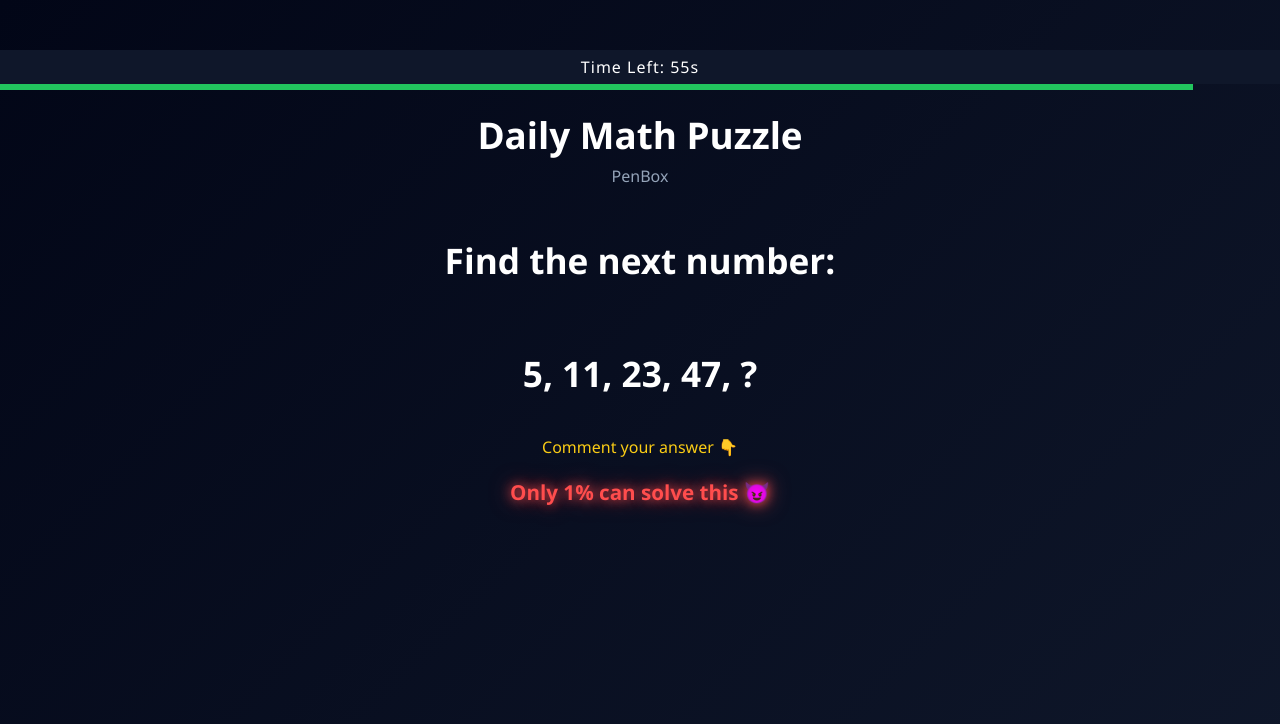
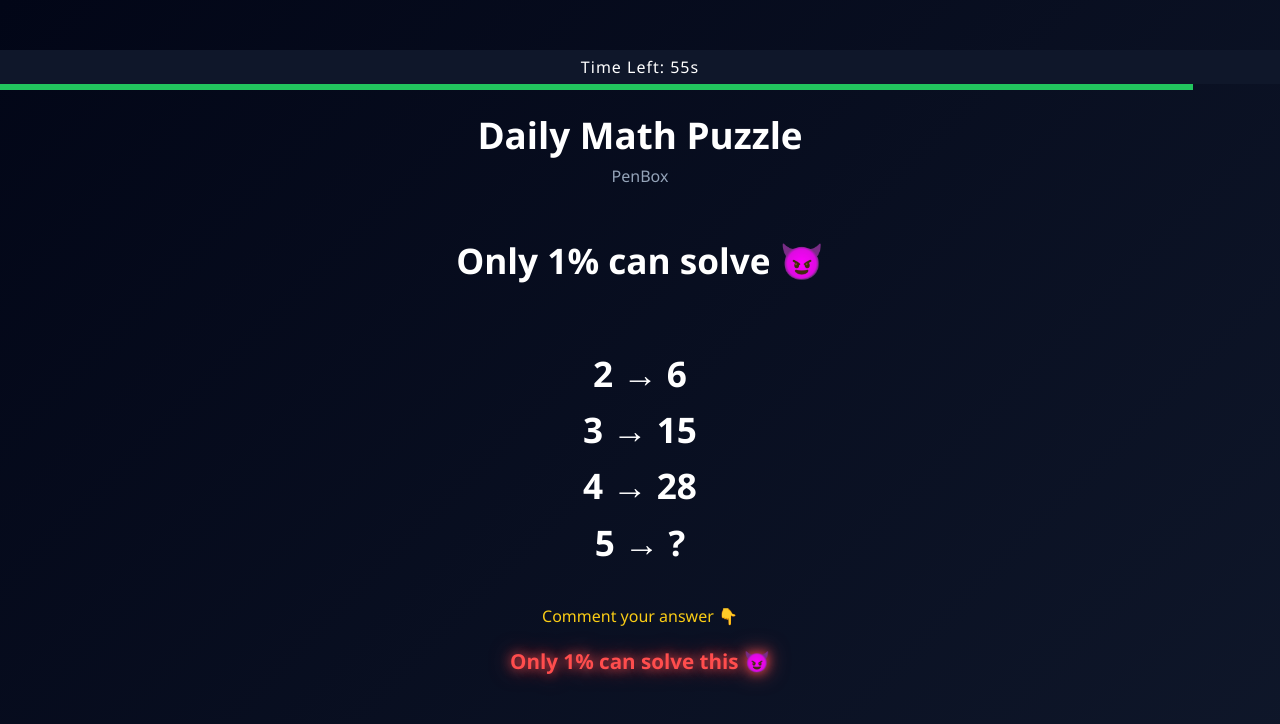
Before and after one commit to meetHeat45/PenBox, a plain HTML site: page index.html in a window 1280 px wide. Drawn offline with Linux system fonts and the light colour scheme.

Commit message:
Update index.html

```diff
--- a/index.html
+++ b/index.html
@@ -116,45 +116,46 @@ h1 {
 <script>
 const puzzles = [
 
-    "Find the next number:<br><br> 5, 11, 23, 47, ?",
+"Only 1% can solve 😈<br><br>2 → 6<br>3 → 15<br>4 → 28<br>5 → ?",
 
-    "Pattern challenge 🧠<br><br> 2, 5, 10, 17, 26, ?",
+"Brain test 🧠<br><br>12 = 3<br>18 = 6<br>20 = 2<br>45 = ?",
 
-    "Sequence logic 🔥<br><br> 1, 2, 6, 24, 120, ?",
+"Think fast ⚡<br><br>7 → 343<br>6 → 216<br>5 → 125<br>4 → ?",
 
-    "Number twist 😈<br><br> 7, 14, 28, 56, ?",
+"Sequence logic 🔥<br><br>3, 9, 27, 81, ?",
 
-    "Solve fast ⏳<br><br> x² - 7x + 12 = 0<br>Find x",
+"Trap question 😈<br><br>1 + 3 = 4<br>2 + 5 = 12<br>3 + 7 = 24<br>4 + 9 = ?",
 
-    "Brain test 🧠<br><br> x² + x - 12 = 0<br>Find x",
+"Quick logic ⚡<br><br>15 → 6<br>27 → 9<br>39 → 12<br>48 → ?",
 
-    "Quadratic challenge 😈<br><br> 2x² - 8x + 6 = 0<br>Find x",
+"Pattern challenge 🧠<br><br>5 → 10<br>6 → 18<br>7 → 28<br>8 → ?",
 
-    "Trap question ⚠️<br><br> A doctor gives you 3 pills and tells you to take one every 30 minutes. How long will they last?",
+"Find next 🔍<br><br>10, 21, 43, 87, ?",
 
-    "Think carefully 😏<br><br> What has keys but can't open locks?",
+"Visual logic 🔥<br><br>9 = 2<br>16 = 3<br>25 = 4<br>36 = ?",
 
-    "Logic trap 🔥<br><br> If you drop a red stone in the blue sea, what will it become?",
+"Math IQ test 😈<br><br>x + 1/x = 6<br>Find x² + 1/x²",
 
-    "Brain twist 😈<br><br> If 2 + 3 = 13<br>3 + 4 = 25<br>4 + 5 = ?",
+"Alphabet logic 🧠<br><br>A = 1<br>B = 2<br>CAT = 24<br>DOG = ?",
 
-    "Quick logic ⚡<br><br> If CAT = 24<br>DOG = 26<br>What is BAT = ?",
+"Easy? Think again 😏<br><br>4 → 16<br>5 → 25<br>6 → 36<br>7 → ?",
 
-    "Visual logic 🔥<br><br> 121 = 11<br>144 = 12<br>169 = ?",
+"Number pattern 🔥<br><br>2, 6, 7, 21, 22, 66, ?",
 
-    "Speed test ⏳<br><br> 50 + 50 × 2 = ?",
+"Square trick 😈<br><br>3 → 8<br>4 → 15<br>5 → 24<br>6 → ?",
 
-    "Number trick 😈<br><br> 9 × 9 - 9 ÷ 9 = ?",
+"Find next prime 🔍<br><br>11, 13, 17, 19, ?",
 
-    "Brain teaser 😏<br><br> The more you take, the more you leave behind. What am I?",
+"Visual trick 👀<br><br>100 = 1<br>121 = 2<br>144 = 3<br>169 = ?",
 
-    "Simple but deadly 😏<br><br> B, E, H, K, ?",
+"Prime twist 🔥<br><br>2 → 3<br>3 → 5<br>5 → 11<br>7 → ?",
 
-    "Odd one out 👀<br><br> 8, 27, 64, 100, 125",
+"Sequence trap 😈<br><br>8, 6, 7, 5, 3, 0, ?",
 
-    "Find the number 🔍<br><br> I am a number. If you square me and add 5, you get 30. What number am I?",
+"Classic pattern 🧠<br><br>1 → 1<br>2 → 4<br>3 → 9<br>4 → 16<br>5 → ?",
 
-    "Smart math 😈<br><br> A number is increased by 20% and becomes 120. What was the original number?"
+"Final boss 💀<br><br>20 = 2<br>30 = 3<br>40 = 4<br>55 = ?"
+
 ];
 
 let index = 0;
```
